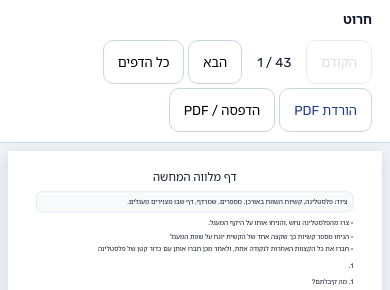
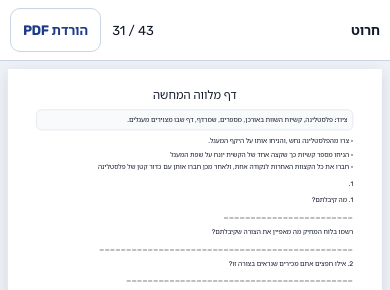
Before and after one commit to yanivmizrachiy/whatsapp-images, a website: page index.html in a window 390 px wide. Shown: the top 290 px of the page. Drawn offline with nearby package versions, Linux system fonts and the light colour scheme.

Commit message:
feat(reader): default to continuous scroll and one-tap PDF download

```diff
--- a/index.html
+++ b/index.html
@@ -5,7 +5,18 @@
   <meta name="viewport" content="width=device-width,initial-scale=1">
   <title>חרוט — דפי עבודה</title>
   <link rel="stylesheet" href="styles.css">
+  <style>
+    html{scroll-behavior:smooth;scroll-snap-type:y proximity}
+    .reader .reader-internal{display:none!important}
+    .reader>div{margin-inline-start:auto}
+    .reader .download-pdf{font-weight:700}
+    .scroll-view .page{scroll-snap-align:start;scroll-margin-top:68px}
+    @media(max-width:850px){.reader{padding:8px 10px}.reader>div{width:auto}.reader .download-pdf{min-height:44px;padding-inline:12px}.scroll-view .page{scroll-margin-top:92px}}
+  </style>
   <script>
+    // Yaniv 2026-10-11: public workbook opens directly in continuous-scroll mode.
+    // Keep the URL explicit so the existing reader logic and QA use one canonical state.
+    (()=>{const u=new URL(location.href);if(!u.searchParams.has('view')){u.searchParams.set('view','scroll');history.replaceState(null,'',u)}})();
     window.MathJax={tex:{inlineMath:[['\\(','\\)']]},svg:{fontCache:'global'}};
   </script>
   <script defer src="https://cdn.jsdelivr.net/npm/mathjax@3.2.2/es5/tex-svg.js"></script>
@@ -14,12 +25,12 @@
   <header class="reader">
     <strong>חרוט</strong>
     <div>
-      <button id="prev">הקודם</button>
-      <span id="counter"></span>
-      <button id="next">הבא</button>
-      <button id="view-toggle" aria-pressed="false" title="הצגת כל הדפים ברצף לגלילה">כל הדפים</button>
+      <button class="reader-internal" id="prev" tabindex="-1" aria-hidden="true">הקודם</button>
+      <span id="counter" aria-live="polite"></span>
+      <button class="reader-internal" id="next" tabindex="-1" aria-hidden="true">הבא</button>
+      <button class="reader-internal" id="view-toggle" tabindex="-1" aria-hidden="true" aria-pressed="true" title="הצגת כל הדפים ברצף לגלילה">כל הדפים</button>
       <a class="reader-action download-pdf" href="exports/student-pages/cone-student.pdf" download>הורדת PDF</a>
-      <button onclick="print()">הדפסה / PDF</button>
+      <button class="reader-internal" tabindex="-1" aria-hidden="true" onclick="print()">הדפסה / PDF</button>
     </div>
   </header>
   <main id="book"></main>
```
